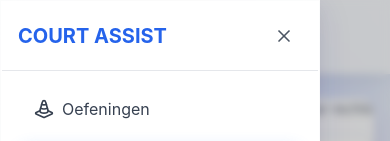
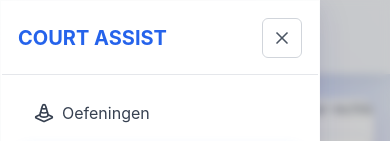
Before and after one commit to SebasJH/court-assist, a Vue app: page /trainingen in a window 390 px wide. Both pictures are taken after a click on the button "Menu". Shown: the top 141 px of the page. Built offline with nearby package versions, Linux system fonts and the light colour scheme.

Commit message:
Updated notification bar

```diff
--- a/src/components/NotificationBar.vue
+++ b/src/components/NotificationBar.vue
@@ -6,14 +6,14 @@
         :key="n.id"
         class="pointer-events-auto min-w-[280px] max-w-[90vw] rounded-xl px-4 py-3 shadow-glass glass-container border relative flex items-center justify-center"
       >
-        <span :class="['absolute left-3 top-1/2 -translate-y-1/2 w-2 h-2 rounded-full', dotClass(n.type)]"></span>
+        <span :class="['absolute left-3 top-1/2 -translate-y-1/2 w-3 h-3 rounded-full', dotClass(n.type)]"></span>
         <span class="block w-full text-sm font-medium text-gray-800 text-center">{{ n.message }}</span>
         <button
           class="absolute right-2 top-1/2 -translate-y-1/2 text-gray-500 hover:text-gray-700"
           @click="remove(n.id)"
           aria-label="Sluiten"
         >
-          ×
+          <X class="w-4 h-4" />
         </button>
       </div>
     </transition-group>
--- a/src/components/navigation/SidebarHeader.vue
+++ b/src/components/navigation/SidebarHeader.vue
@@ -11,7 +11,7 @@
       </div>
       <div class="ml-auto flex items-center gap-2">
         <button
-          class="xl:hidden inline-flex rounded-md p-2 hover:bg-gray-100 text-gray-600 transition-colors duration-200"
+          class="xl:hidden inline-flex justify-center items-center rounded-md w-10 h-10 border border-gray-300 hover:bg-gray-50 text-gray-600 transition-colors duration-200"
           title="Sluit menu"
           aria-label="Sluit menu"
           @click="$emit('close-mobile')"
```
